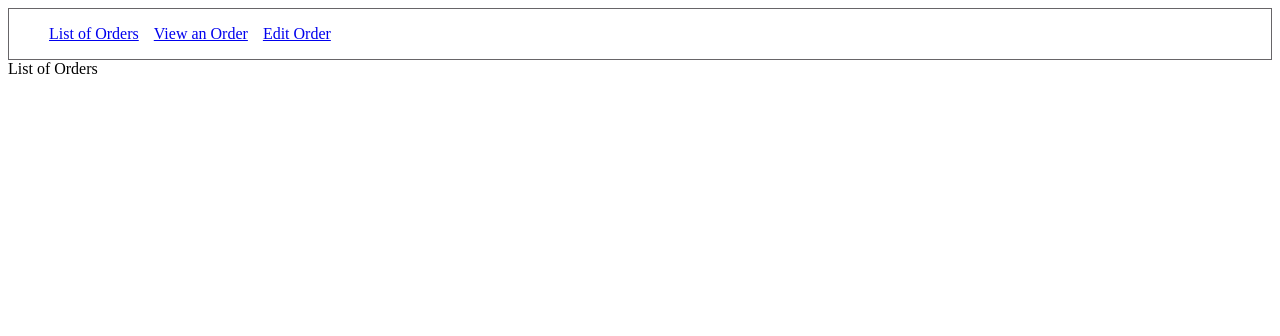
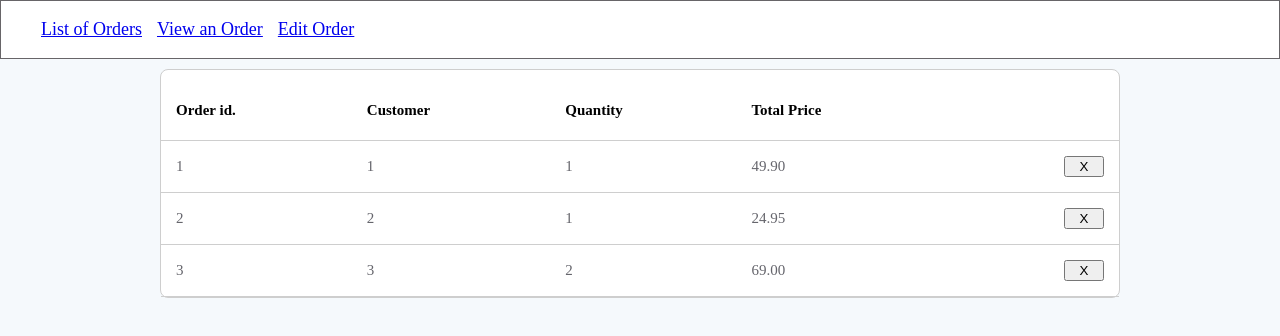
Before and after one commit to eniskraasniqi1/coding-test, a React (Create React App) app: page /orders in a window 1280 px wide. Shown: the top 336 px of the page. Built offline with nearby package versions, Linux system fonts and the light colour scheme.

Commit message:
Added Table component for showing list of orders

```diff
--- a/src/App.tsx
+++ b/src/App.tsx
@@ -9,12 +9,14 @@ function App() {
   return (
     <BrowserRouter>
       <Header items={items} />
+      <div className="body-container">
         <Switch>
           <Route path="/orders" element={<Orders />} />
           <Route path="/orders/:id" element={<ViewOrder />} />
           <Route path="/orders/edit/:id" element={<EditOrder />} />
           <Route path="*" element={<div>404 not found</div>} />
         </Switch>
+      </div>
     </BrowserRouter>
   );
 }
--- /dev/null
+++ b/src/components/atoms/table/header/index.tsx
@@ -0,0 +1,24 @@
+import React from "react";
+
+import styles from "./table-header.module.scss";
+
+export interface TableHeaderProps {
+  list?: string[];
+}
+
+const TableHeader = (props: TableHeaderProps) => {
+  const { list } = props;
+
+  return (
+    <thead className={styles.header}>
+      <tr>
+        {list?.map((name: string, index: number) => (
+          <th key={`name-#${index}`}>{name}</th>
+        ))}
+        <th></th>
+      </tr>
+    </thead>
+  );
+};
+
+export default TableHeader;
--- /dev/null
+++ b/src/components/atoms/table/header/table-header.module.scss
@@ -0,0 +1,9 @@
+.header {
+  border-bottom: 1px solid var(--table-border-color);
+
+  th {
+    text-align: left;
+    height: 3rem;
+    color: var(--default-font-color);
+  }
+}
--- /dev/null
+++ b/src/components/atoms/table/row/index.tsx
@@ -0,0 +1,37 @@
+import React from "react";
+import { useNavigate } from "react-router-dom";
+import { Order } from "src/types";
+import styles from "./table-row.module.scss";
+
+interface TableRowProps {
+  order: Order;
+  onDelete: (id: string, e: React.SyntheticEvent) => void;
+}
+
+const TableRow = (props: TableRowProps) => {
+  const { order, onDelete } = props;
+  const navigate = useNavigate();
+
+  const navigateTo = (e: React.SyntheticEvent, path: string): void => {
+    e.preventDefault();
+    navigate(path);
+  };
+
+  return (
+    <tr
+      className={styles.tableRow}
+      onClick={(e) => navigateTo(e, `/orders/${order.id}`)}
+      key={`${order.id}`}
+    >
+      <td>{order.id}</td>
+      <td>{order["customer-id"]}</td>
+      <td>{order.items.length}</td>
+      <td>{order.total}</td>
+      <td>
+        <button onClick={(e) => onDelete(order.id, e)}>X</button>
+      </td>
+    </tr>
+  );
+};
+
+export default TableRow;
--- /dev/null
+++ b/src/components/atoms/table/row/table-row.module.scss
@@ -0,0 +1,23 @@
+.tableRow {
+  border-bottom: 1px solid var(--table-border-color);
+  transition: transform 0.1s;
+
+  &:hover {
+    cursor: pointer;
+    transform: scale(1.005);
+    background-color: var(--table-border-color);
+  }
+
+  > td {
+    &:last-of-type {
+      display: flex;
+      justify-content: flex-end;
+
+      > button:last-of-type {
+        margin-left: 1rem;
+        width: 4rem;
+        cursor: pointer;
+      }
+    }
+  }
+}
--- a/src/components/molecules/header/header.module.scss
+++ b/src/components/molecules/header/header.module.scss
@@ -7,6 +7,8 @@
   display: flex;
   flex-direction: column-reverse;
   border: 1px solid #676568;
+  font-size: 1.8rem;
+  box-sizing: border-box;
 
   * {
     display: inline;
--- /dev/null
+++ b/src/components/organisms/table/index.tsx
@@ -0,0 +1,50 @@
+import React, { useState, useEffect } from "react";
+import TableHeader from "src/components/atoms/table/header";
+import TableRow from "src/components/atoms/table/row";
+import { getAllOrders } from "src/services";
+import { Order } from "src/types";
+
+import styles from "./table.module.scss";
+
+const Table = () => {
+  const [orders, setOrders] = useState<Order[] | []>([]);
+
+  const handleDelete = (id: string, e: React.SyntheticEvent): void => {
+    e.stopPropagation();
+    const filteredOrders: Order[] = orders.filter(
+      (order: Order) => order.id !== id
+    );
+
+    setOrders(filteredOrders);
+  };
+
+  useEffect(() => {
+    const getOrdersHook = async () => {
+      const data = await getAllOrders();
+      setOrders(data);
+    };
+
+    getOrdersHook();
+  }, []);
+
+  return (
+    <div className={styles.tableWrapper}>
+      <table className={styles.table}>
+        <TableHeader
+          list={["Order id.", "Customer", "Quantity", "Total Price"]}
+        />
+        <tbody className={styles.body}>
+          {orders?.map((order: Order, index: number) => (
+            <TableRow
+              key={`order.id-#${index}`}
+              order={order}
+              onDelete={handleDelete}
+            />
+          ))}
+        </tbody>
+      </table>
+    </div>
+  );
+};
+
+export default Table;
--- /dev/null
+++ b/src/components/organisms/table/table.module.scss
@@ -0,0 +1,24 @@
+.tableWrapper {
+  padding: 1rem 0 0 0;
+  border: 1px solid var(--table-border-color);
+  max-width: 96rem;
+  margin: 0 auto;
+  border-radius: 0.8rem;
+  background-color: var(--header-background-color);
+  color: var(--table-font-color);
+
+  .table {
+    width: 100%;
+    table-layout: auto;
+    border-collapse: collapse;
+    font-size: 1.5rem;
+
+    th,
+    td {
+      padding: 1.5rem;
+    }
+
+    .body {
+    }
+  }
+}
--- a/src/pages/Order/orders.tsx
+++ b/src/pages/Order/orders.tsx
@@ -1,7 +1,12 @@
 import React from "react";
+import Table from "src/components/organisms/table";
 
 const Orders = () => {
-  return <div>List of Orders</div>;
+  return (
+    <div>
+      <Table />
+    </div>
+  );
 };
 
 export default Orders;
--- a/src/styles/_main.scss
+++ b/src/styles/_main.scss
@@ -1,4 +1,24 @@
 :root {
   // Colors
   --header-background-color: var(--color-1);
+  --body-background-color: var(--color-2);
+  --table-border-color: var(--color-3);
+  --table-font-color: var(--color-4);
+  --default-font-color: var(--color-5);
+
+  // Sizes
+  --maximum-container-size: 96rem;
 }
+
+html,
+body {
+  margin: 0;
+  font-size: 10px;
+  background-color: var(--body-background-color);
+  height: 100%;
+}
+
+.body-container {
+  max-width: var(--maximum-container-size);
+  margin: 1rem auto;
+}
--- a/src/styles/variables/_colors.scss
+++ b/src/styles/variables/_colors.scss
@@ -1,4 +1,7 @@
 :root {
   --color-1: #ffffff;
-  --color-2: #000000;
+  --color-2: #f5f9fc;
+  --color-3: #cecece;
+  --color-4: #65656c;
+  --color-5: #000000;
 }
```
Lines whose indentation alone changed are shown as unchanged.
